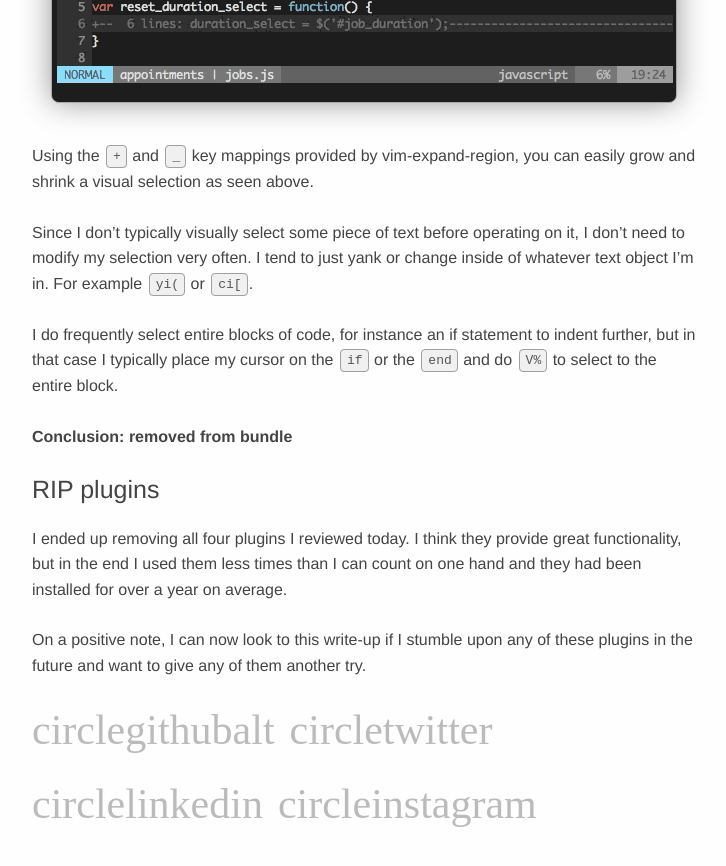
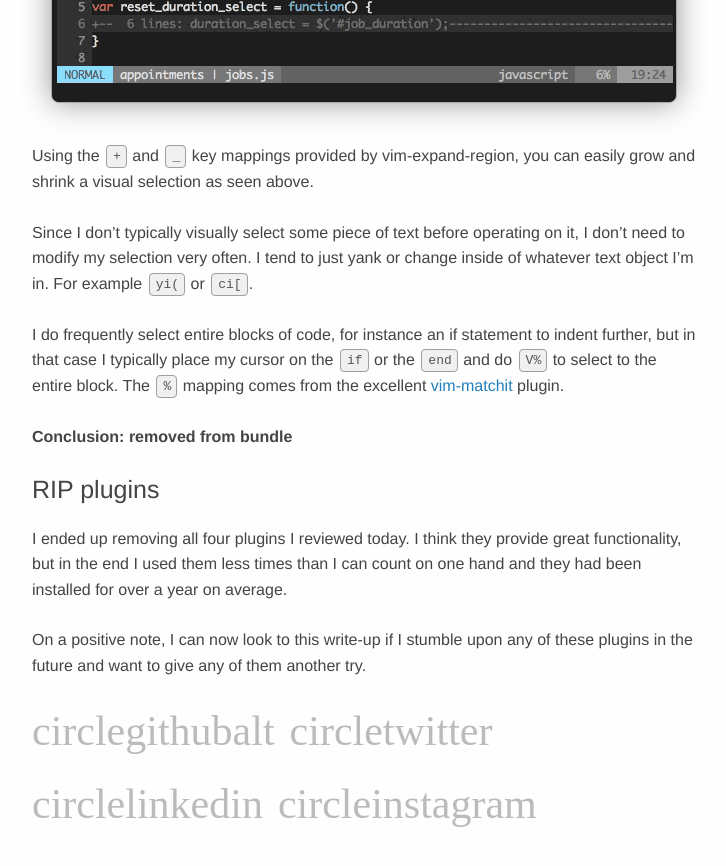
Before and after one commit to mlr/mlr.github.com, a Jekyll site: the page built from _posts/2015-07-12-vim-plugins-lost-in-the-vundle.md, in a window 1280 px wide and 900 px high, scrolled down 5216 px. Shown: the top 866 px of the window, without its empty margins (276-1002 px from the left). Built offline with Jekyll 4.4.1, drawn with Linux system fonts in a browser that asks for light colours; some web fonts are replaced; comment, search, counter and statistics services are not loaded.

Commit message:
Mention where the % key mapping comes from

```diff
--- a/_posts/2015-07-12-vim-plugins-lost-in-the-vundle.md
+++ b/_posts/2015-07-12-vim-plugins-lost-in-the-vundle.md
@@ -197,7 +197,8 @@ inside of whatever text object I'm in. For example `yi(` or `ci[`.
 
 I do frequently select entire blocks of code, for instance an if statement to
 indent further, but in that case I typically place my cursor on the `if` or the
-`end` and do `V%` to select to the entire block.
+`end` and do `V%` to select to the entire block. The `%` mapping comes from the
+excellent [vim-matchit](https://github.com/tmhedberg/matchit) plugin.
 
 **Conclusion: removed from bundle**
 
```
